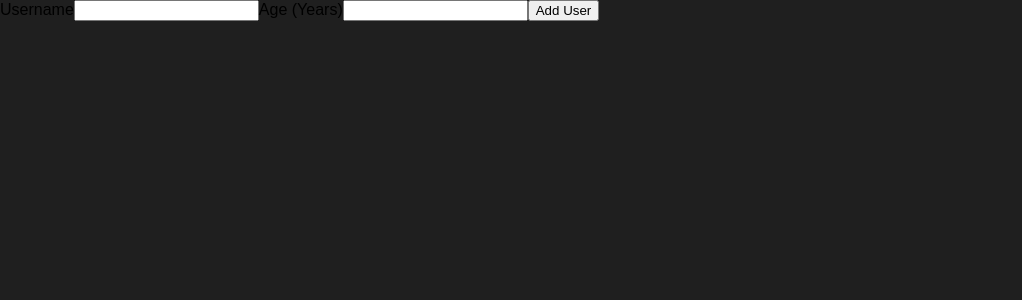
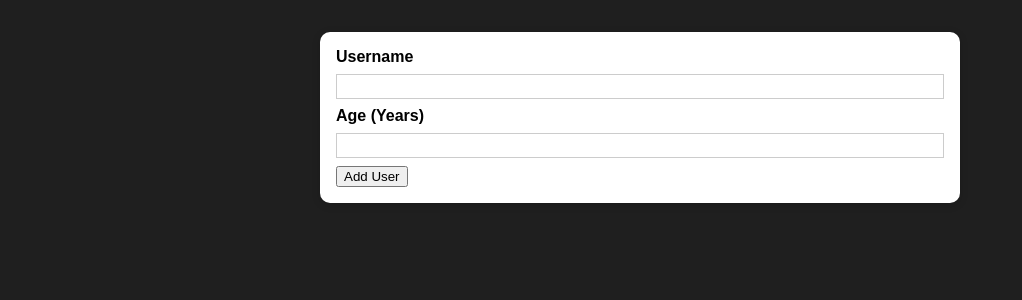
Before and after one commit to AQAMINE/add-user-to-list-reactJs, a React (Create React App) app: page / in a window 1280 px wide. Shown: the top 300 px of the page, without its empty margins (0-1022 px from the left). Built offline with nearby package versions, Linux system fonts and the light colour scheme.

Commit message:
Form styling

```diff
--- /dev/null
+++ b/src/components/UI/Card.js
@@ -0,0 +1,7 @@
+import React from "react";
+import classes from './Card.module.css';
+
+const Card = props => {
+    return <div className={`${classes.card} ${props.className}`}>{props.children}</div>;
+}
+export default Card;
--- /dev/null
+++ b/src/components/UI/Card.module.css
@@ -0,0 +1,5 @@
+.card{
+    background-color: white;
+    box-shadow: 0 2px 8px rgba(0, 0, 0, 0.16);
+    border-radius: 10px;
+}
--- a/src/components/Users/AddUser.js
+++ b/src/components/Users/AddUser.js
@@ -1,4 +1,6 @@
 import React from "react";
+import Card from "../UI/Card";
+import classes from './AddUser.module.css';
 
 const AddUser = props => {
 
@@ -7,6 +9,8 @@
     };
 
     return (
+        //className injected in Card Component is just a normal props you can named as you like like (cssClasses....)
+        <Card className={classes.input}>
             <form onSubmit={addUserHandler}>
                 <label htmlFor="username">Username</label>
                 <input id="username" type="text" />
@@ -14,6 +18,7 @@
                 <input id="age" type="number" />
                 <button type="submit">Add User</button>
             </form>
+        </Card>
     );
 }
 
--- /dev/null
+++ b/src/components/Users/AddUser.module.css
@@ -0,0 +1,26 @@
+.input {
+    margin: 2rem auto;
+    padding: 1rem;
+    width: 90%;
+    max-width: 40rem;
+}
+
+.input label {
+    display: block;
+    font-weight: bold;
+    margin-bottom: 0.5rem;
+}
+
+.input input {
+    font: inherit;
+    display: block;
+    width: 100%;
+    border: 1px solid #ccc;
+    padding: 0.15rem;
+    margin-bottom: 0.5rem;
+}
+
+.input input:focus {
+    outline: none;
+    border-color: #4f005f;
+}
```
Lines whose indentation alone changed are shown as unchanged.
